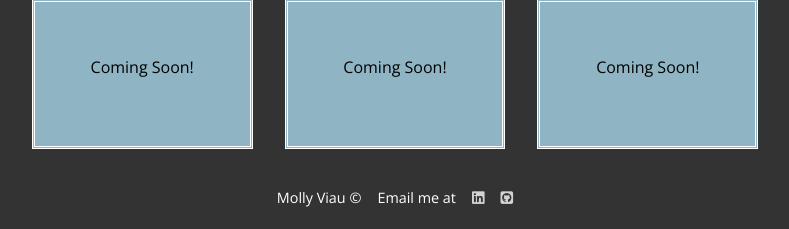
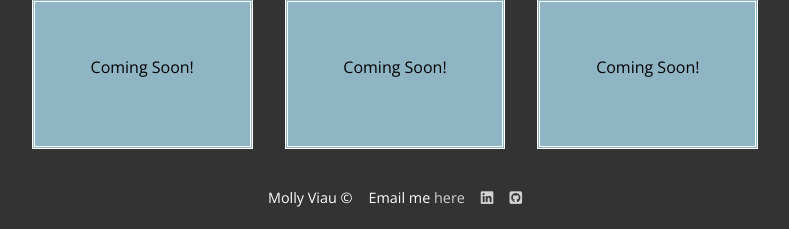
Before and after one commit to mollyviau/portfolio2022, a PHP site: page /index.php in a window 1280 px wide. Shown: the part 755-984 px from the top of the page, without its empty margins (245-1034 px from the left). Run offline with PHP 8.4, Linux system fonts and the light colour scheme; some libraries are stand-ins or nearby versions.

Commit message:
messing with email link footer

```diff
--- a/php/footer.php
+++ b/php/footer.php
@@ -3,7 +3,7 @@ echo " <footer class=\"footer\">\n
 <p>Molly Viau ©</p>\n
 
 
-<p>Email me at <a aria-label=\"click here to email Molly\" class=\"emailText\" href=\"mailto:contact@mollyviau.com\">
+<p>Email me <a aria-label=\"click here to email Molly\" class=\"emailText\" href=\"mailto:contact@mollyviau.com\"> here </a></p>
 <!-- <p class=\"emailText\">contact@mollyviau.com</p></a> -->
 <p><a aria-label=\"click here to open Molly's LinkedIn\" href=\"https://www.linkedin.com/in/mollyviau/\" target=\"_blank\"><i tabindex=\"0\"  alt=\"click here to open Molly's LinkedIn\" title=\"click here to open Molly's LinkedIn\" class=\"fa-brands fa-linkedin\"></i></a></p>
 <p><a aria-label=\"click here to open Molly's GitHub\" href=\"https://github.com/mollyviau/\" target=\"_blank\"><i tabindex=\"0\"   alt=\"click here to open Molly's GitHub\" title=\"click here to open Molly's GitHub\" class=\"fa-brands fa-github-square\"></i></a></p>
```
